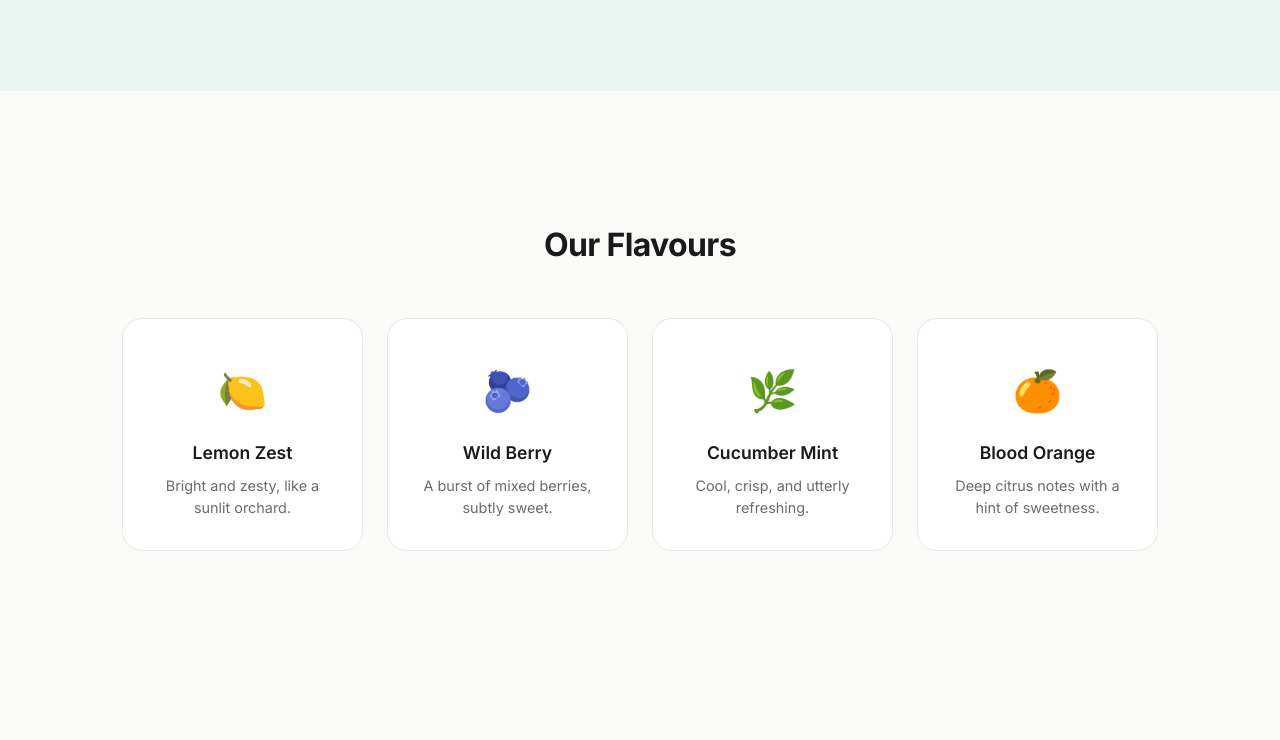
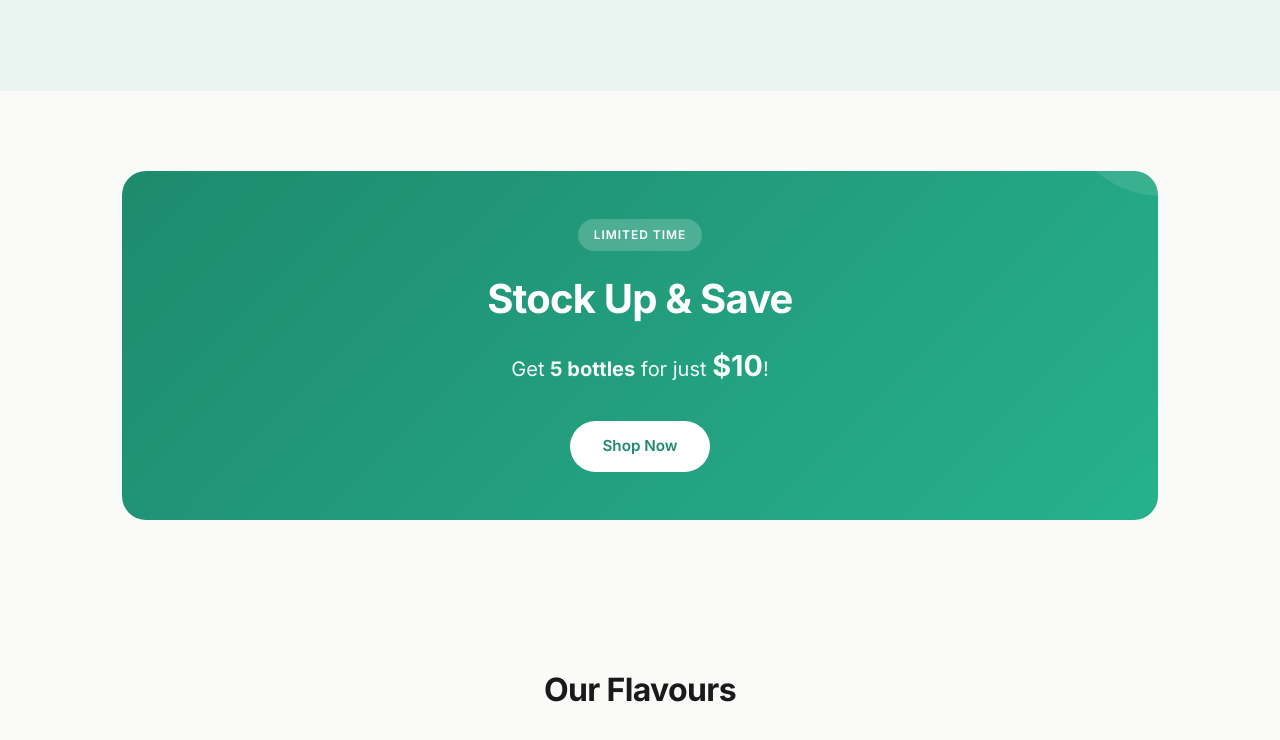
Before and after one commit to obrnocsta/dew-drop, a website built with Vite: page index.html in a window 1280 px wide. Shown: the part 512-1252 px from the top of the page. Built offline with nearby package versions, Linux system fonts and the light colour scheme.

Commit message:
feat: adiciona uma seção de oferta após a seção hero

```diff
--- a/index.html
+++ b/index.html
@@ -29,6 +29,17 @@
                 <div class="drop drop-1"></div>
                 <div class="drop drop-2"></div>
                 <div class="drop drop-3"></div>
+            </div>
+        </section>
+
+        <section class="sale">
+            <div class="container">
+                <div class="sale-banner">
+                    <div class="sale-badge">LIMITED TIME</div>
+                    <h2 class="sale-title">Stock Up & Save</h2>
+                    <p class="sale-text">Get <strong>5 bottles</strong> for just <strong class="sale-price">$10</strong>!</p>
+                    <a href="#newsletter" class="btn btn-primary">Shop Now</a>
+                </div>
             </div>
         </section>
 
--- a/styles.css
+++ b/styles.css
@@ -199,6 +199,80 @@ section {
   padding: 6rem 0;
 }
 
+/* ── Sale ───────────────────────────── */
+
+.sale {
+  padding: 3rem 0;
+}
+
+.sale-banner {
+  background: linear-gradient(135deg, var(--accent) 0%, #26b18c 100%);
+  color: #fff;
+  text-align: center;
+  padding: 3rem 2rem;
+  border-radius: 24px;
+  position: relative;
+  overflow: hidden;
+}
+
+.sale-banner::before {
+  content: '';
+  position: absolute;
+  top: -50%;
+  right: -10%;
+  width: 200px;
+  height: 200px;
+  background: rgba(255, 255, 255, 0.1);
+  border-radius: 50%;
+}
+
+.sale-badge {
+  display: inline-block;
+  background: rgba(255, 255, 255, 0.2);
+  padding: 0.4rem 1rem;
+  border-radius: 100px;
+  font-size: 0.75rem;
+  font-weight: 600;
+  letter-spacing: 0.08em;
+  margin-bottom: 1rem;
+  position: relative;
+  z-index: 1;
+}
+
+.sale-title {
+  font-size: 2.5rem;
+  font-weight: 700;
+  margin-bottom: 0.75rem;
+  letter-spacing: -0.02em;
+  position: relative;
+  z-index: 1;
+}
+
+.sale-text {
+  font-size: 1.25rem;
+  margin-bottom: 2rem;
+  opacity: 0.95;
+  position: relative;
+  z-index: 1;
+}
+
+.sale-price {
+  font-size: 1.8rem;
+  font-weight: 700;
+}
+
+.sale .btn-primary {
+  background: #fff;
+  color: var(--accent);
+  position: relative;
+  z-index: 1;
+}
+
+.sale .btn-primary:hover {
+  background: #f5f5f5;
+  color: var(--accent-hover);
+}
+
 .section-title {
   font-size: 2rem;
   font-weight: 700;
@@ -376,6 +450,27 @@ section {
     padding: 4rem 0;
   }
 
+  .sale {
+    padding: 2rem 0;
+  }
+
+  .sale-banner {
+    padding: 2.25rem 1.5rem;
+    border-radius: 16px;
+  }
+
+  .sale-title {
+    font-size: 2rem;
+  }
+
+  .sale-text {
+    font-size: 1.1rem;
+  }
+
+  .sale-price {
+    font-size: 1.5rem;
+  }
+
   .section-title {
     font-size: 1.6rem;
     margin-bottom: 2rem;
```
